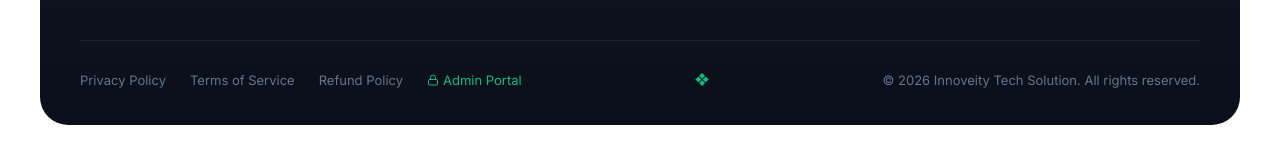
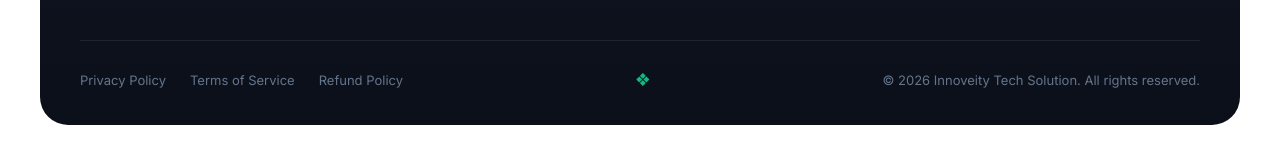
Before and after one commit to nancythomasselva-0512/innoveitytechsolution, a React (Vite) app: page / in a window 1280 px wide. Shown: the part 6168-6328 px from the top of the page. Built offline with nearby package versions, Linux system fonts and the light colour scheme; a web font is replaced by a local one.

Commit message:
revert: remove visible Admin Portal link from footer UI

```diff
--- a/src/components/Footer/Footer.jsx
+++ b/src/components/Footer/Footer.jsx
@@ -141,7 +141,6 @@ const Footer = () => {
               <Link to="/privacy-policy">Privacy Policy</Link>
               <Link to="/terms-of-service">Terms of Service</Link>
               <Link to="/refund-policy">Refund Policy</Link>
-              <Link to="/admin" style={{ color: '#10b981', display: 'inline-flex', alignItems: 'center', gap: '4px' }}><FiLock size={12} /> Admin Portal</Link>
             </div>
 
             <div className="legal-center-logo">
```
